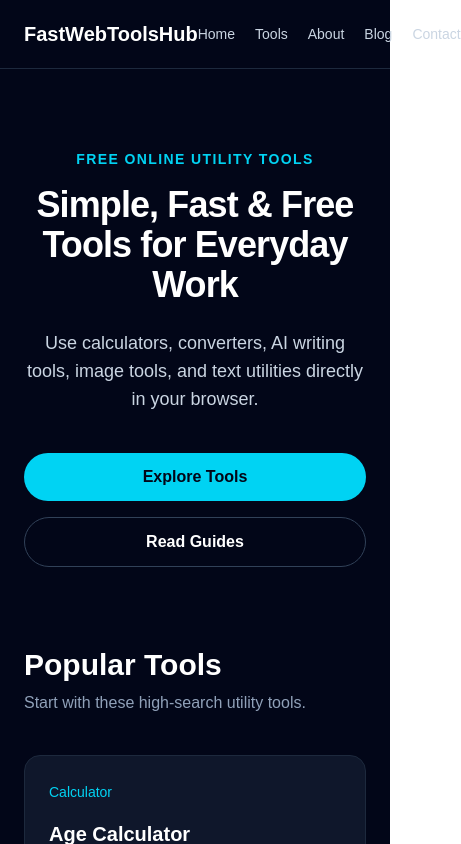
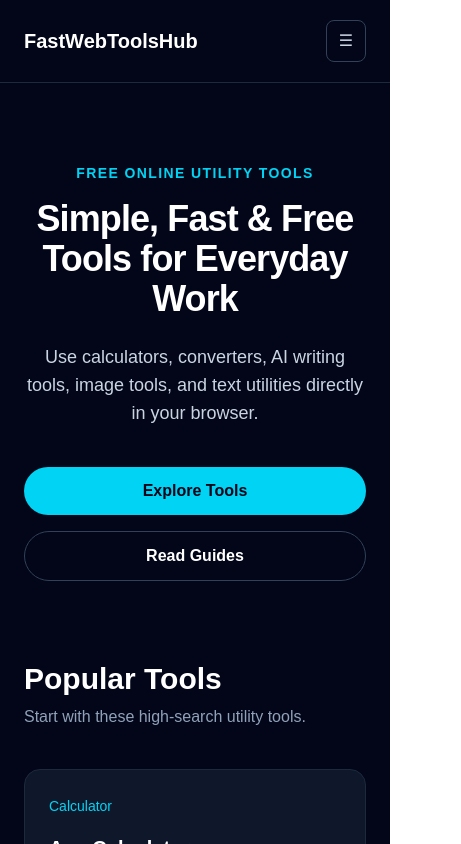
Before and after one commit to uz95/Tool-Website, a Next.js app: page / in a window 390 px wide. Shown: the top 844 px of the page, 461 px wide, since content can reach past the window. Built offline with nearby package versions, Linux system fonts and the light colour scheme.

Commit message:
Updated navbar for mobile

```diff
--- a/app/components/Navbar.tsx
+++ b/app/components/Navbar.tsx
@@ -1,28 +1,64 @@
+"use client";
+
+import { useState } from "react";
+
 export default function Navbar() {
+  const [open, setOpen] = useState(false);
+
   return (
     <header className="border-b border-slate-800 bg-slate-950">
-      <nav className="mx-auto flex max-w-7xl items-center justify-between px-6 py-5 text-white">
+      <nav className="mx-auto max-w-7xl px-6 py-5 text-white">
+        <div className="flex items-center justify-between">
           <a href="/" className="text-xl font-bold">
             FastWebToolsHub
           </a>
 
-        <div className="flex gap-5 text-sm text-slate-300">
+          <div className="hidden gap-6 text-sm text-slate-300 md:flex">
             <a href="/" className="hover:text-cyan-400">
               Home
             </a>
             <a href="/tools" className="hover:text-cyan-400">
               Tools
             </a>
+            <a href="/blog" className="hover:text-cyan-400">
+              Blog
+            </a>
             <a href="/about" className="hover:text-cyan-400">
               About
-          </a>
-          <a href="/blog" className="hover:text-cyan-400">
-  Blog
             </a>
             <a href="/contact" className="hover:text-cyan-400">
               Contact
             </a>
           </div>
+
+          <button
+            onClick={() => setOpen(!open)}
+            className="rounded-lg border border-slate-700 px-3 py-2 text-slate-300 md:hidden"
+            aria-label="Toggle menu"
+          >
+            {open ? "✕" : "☰"}
+          </button>
+        </div>
+
+        {open && (
+          <div className="mt-5 grid gap-4 rounded-2xl border border-slate-800 bg-slate-900 p-5 text-sm text-slate-300 md:hidden">
+            <a href="/" className="hover:text-cyan-400">
+              Home
+            </a>
+            <a href="/tools" className="hover:text-cyan-400">
+              Tools
+            </a>
+            <a href="/blog" className="hover:text-cyan-400">
+              Blog
+            </a>
+            <a href="/about" className="hover:text-cyan-400">
+              About
+            </a>
+            <a href="/contact" className="hover:text-cyan-400">
+              Contact
+            </a>
+          </div>
+        )}
       </nav>
     </header>
   );
```
Lines whose indentation alone changed are shown as unchanged.
